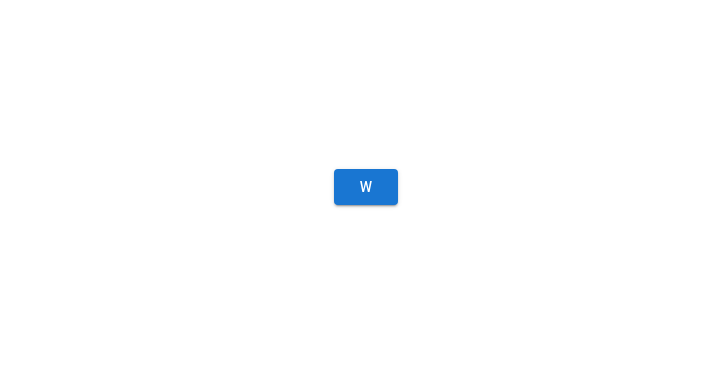
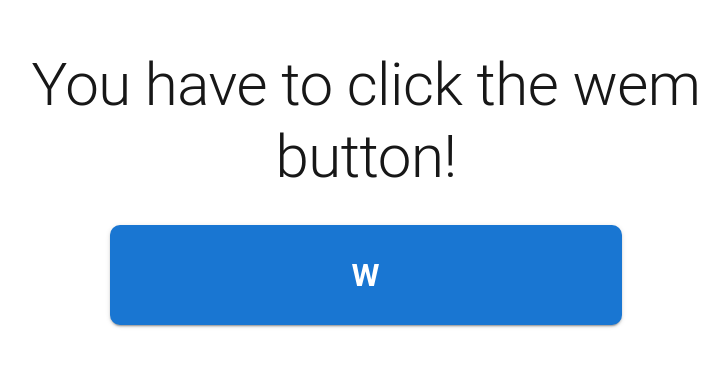
Before and after one commit to DTomusk/wem, a Next.js app in the folder wem/: page / in a window 1280 px wide. Shown: the part 213-580 px from the top of the page, without its empty margins (274-1002 px from the left). Built offline with nearby package versions, Linux system fonts and the light colour scheme.

Commit message:
Style the wem button

```diff
--- a/wem/app/layout.tsx
+++ b/wem/app/layout.tsx
@@ -28,7 +28,7 @@ export default function RootLayout({
       <body
         className={`${geistSans.variable} ${geistMono.variable} antialiased`}
       >
-        <Container maxWidth="lg" sx={{
+        <Container maxWidth="md" sx={{
           display: "flex",
           flexDirection: "column",
           alignItems: "center",
--- a/wem/app/page.tsx
+++ b/wem/app/page.tsx
@@ -1,10 +1,22 @@
 "use client";
-import { Button } from "@mui/material";
+import { Button, Typography } from "@mui/material";
 
 export default function Home() {
   return (
-    <Button variant="contained" color="primary">
-      W
-    </Button>
+    <>
+      <Typography variant="h2" sx={{
+        textAlign: "center",
+        marginBottom: 4,
+      }}>You have to click the wem button!</Typography>
+      <Button variant="contained" color="primary" sx={{
+        width: "60%",
+        height: "100px",
+        fontSize: "2rem",
+        fontWeight: "bold",
+        borderRadius: "10px",
+      }}>
+        W
+      </Button>
+    </>
   );
 }
```
